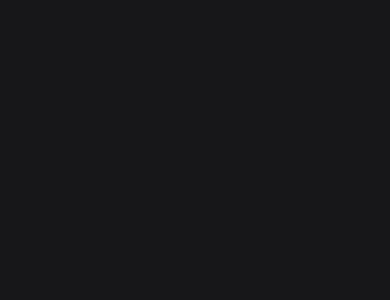
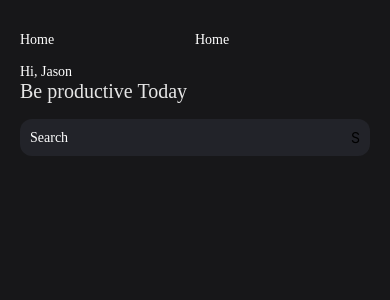
Before and after one commit to trithucvo010704/todolist, a React Native app: screen / in a window 390 px wide. Shown: the top 300 px of the page. Built offline with nearby package versions, Linux system fonts and the light colour scheme.

Commit message:
vo tri thuc them new component and fix global styles

```diff
--- a/App.tsx
+++ b/App.tsx
@@ -10,6 +10,9 @@
     backgroundColor={'transparent'}
     />
     <HomeScreen/>
+    <View>
+
+    </View>
    </>
   )
 }
--- a/src/components/Container.tsx
+++ b/src/components/Container.tsx
@@ -12,7 +12,9 @@
     const{title ,back,right,children} = props ;
   return (
     <ScrollView style = {[globalStyles.container]}>
-    {props.children}
+    {
+    props.children}
+
     </ScrollView>
 
   )
--- /dev/null
+++ b/src/components/Rowcomponents.tsx
@@ -0,0 +1,41 @@
+import { View, Text, TouchableOpacity, StyleProp, ViewStyle } from 'react-native'
+import React, { ReactNode } from 'react'
+import { globalStyles } from '../styles/globalStyles';
+
+interface Props {
+    children : ReactNode ;
+    justify ?:
+    |"center"
+    |"flex-start"
+    |"flex-end"
+    |"space-between"
+    |"space-around"
+    | "space-evenly"
+    |undefined;
+     // la v
+    onPress ?: () => void ;
+    styles ?: StyleProp<ViewStyle>
+}
+const Rowcomponents = (props :Props) => {
+    const {children,justify , onPress,styles} = props ;
+
+    const localStyle =[
+      globalStyles.row,
+      {
+      justifyContent: justify?? 'center' ,
+      },
+      styles,
+    ];
+  return onPress ?
+    <TouchableOpacity style = {localStyle}
+      onPress = {onPress ?() => onPress() : undefined}>
+        {children}
+    </TouchableOpacity>
+   : (
+    <View style ={localStyle}>
+      {children}
+    </View>
+  )
+}
+
+export default Rowcomponents
--- /dev/null
+++ b/src/components/Sectioncomponent.tsx
@@ -0,0 +1,19 @@
+
+// de chua noi dung tung dong khac nhau mot khoang trang nhu hinh
+import { View, Text } from 'react-native'
+import React, { Children, ReactNode } from 'react'
+import { globalStyles } from '../styles/globalStyles'
+
+interface Props  {
+    children: ReactNode ,
+}
+const Sectioncomponent = (props: Props) => {
+    const{children} = props
+  return (
+    <View style ={[globalStyles.section]}>
+      {children}
+    </View>
+  )
+}
+
+export default Sectioncomponent
--- /dev/null
+++ b/src/components/Textcomponent.tsx
@@ -0,0 +1,30 @@
+// de sua chu do phai moi lan minh goi view thi minh phai sua
+import { View, Text } from 'react-native'
+import React from 'react'
+import { globalStyles } from '../styles/globalStyles'
+import { fontFamilies } from '../constants/fontFamilies';
+import { colors } from '../constants/colors';
+interface Props {
+    text: string,
+    size?: number,
+    font?: string,
+    color?: string,
+    flex ?: number ,
+};
+const TextComponent = (props: Props) => {
+    const { text, size, font, color ,flex } = props;
+
+
+    return (
+        <Text style={[globalStyles.text,{
+            fontFamily : font ?? fontFamilies.semi_bold ,
+            fontSize  :size ?? 14 ,
+            color : color ?? colors.text ,
+            flex : flex ?? 1 ,
+        }]}>
+            {text}
+        </Text>
+    )
+}
+
+export default TextComponent
--- /dev/null
+++ b/src/components/Titlecomponent.tsx
@@ -0,0 +1,30 @@
+// component de luu title cho homescreen
+
+
+import { View, Text } from 'react-native'
+import React from 'react'
+import TextComponent from './Textcomponent';
+import { fontFamilies } from '../constants/fontFamilies';
+import { colors } from '../constants/colors';
+
+interface Props {
+    text : string ,
+    font ?: string ,
+    size ?: number,
+    color ?: string ,
+}
+
+const Titlecomponent = (props : Props) => {
+
+    const{text ,font , size , color } = props ;
+  return (
+    <TextComponent
+        size = {size ?? 20}
+        font ={font ?? fontFamilies.semi_bold}
+        color = {color ?? colors.desc }
+        text ={text}
+    />
+  )
+}
+
+export default Titlecomponent
--- a/src/constants/colors.ts
+++ b/src/constants/colors.ts
@@ -1,7 +1,7 @@
 export const colors = {
     bgColor : '#171719', // mau background
-    gray : '#232229', // mau cua cac the tim kiem vv
+    gray : '#222329', // mau cua cac the tim kiem vv
     text : '#ffffff' , // mau chu
     desc :'#e6e6e6' , // mau cua mo ta
-    blue : '#3618E0' ,
-} ;
+    blue : '#3618e0' ,
+};
--- a/src/homes/HomeScreen.tsx
+++ b/src/homes/HomeScreen.tsx
@@ -1,60 +1,40 @@
-import { View, Text } from 'react-native'
+import { View, Text, TextComponent } from 'react-native'
 import React from 'react'
 import Container from '../components/Container'
 import { globalStyles } from '../styles/globalStyles'
 import { fontFamilies } from '../constants/fontFamilies'
+import Rowcomponents from '../components/Rowcomponents'
+import Sectioncomponent from '../components/Sectioncomponent'
+import Textcomponent from '../components/Textcomponent'
+import Titlecomponent from '../components/Titlecomponent'
+import { colors } from '../constants/colors'
 
 const HomeScreen = () => {
   return (
     <Container >
-      {/* <text style = {globalStyles.text}>fafa</text>
-      <text style = {globalStyles.text}>fafa</text>
-      <text style = {globalStyles.text}>fafa</text>
-      <text style = {globalStyles.text}>fafa</text>
-      <text style = {globalStyles.text}>fafa</text>
-      <text style = {globalStyles.text}>fafa</text>  */}
-    <view>
-      <view
-        style={{
-          flex: 1,
-          backgroundColor: 'coral'  ,
-          margin :10,
-          width:'20%' ,
-          height :20 ,
+      <Sectioncomponent>
+        <Rowcomponents justify="space-between">
+          <Textcomponent text="Home"/>
+          <Textcomponent text="Home"/>
+        </Rowcomponents>
+      </Sectioncomponent>
+      <Sectioncomponent>
 
-        }}
-      />
-      <view
-        style={{
-          flex: 1,
-          backgroundColor: 'coral'  ,
-          margin :10,
-          width:'20%' ,
-          height :20 ,
+      <Textcomponent text="Hi, Jason"/>
+      <Titlecomponent text="Be productive Today" />
 
-        }}
-      />
-      <view
-        style={{
-          flex: 1,
-          backgroundColor: 'coral'  ,
-          margin :10,
-          width:'20%' ,
-          height :20 ,
+      </Sectioncomponent>
 
-        }}
-      />
-      <view
-        style={{
-          flex: 1,
-          backgroundColor: 'coral'  ,
-          margin :10,
-          width:'20%' ,
-          height :20 ,
+      <Sectioncomponent>
 
-        }}
-      />
-    </view>
+        <Rowcomponents
+          styles ={[globalStyles.inputContainer]}
+          onPress={() => console.log('An vao mat nick ')}>
+          <Textcomponent text="Search"/>
+          <Text> S</Text>
+        </Rowcomponents>
+      </Sectioncomponent>
+
     </Container>
 
   )
--- a/src/styles/globalStyles.ts
+++ b/src/styles/globalStyles.ts
@@ -1,4 +1,4 @@
-import { StyleSheet } from "react-native";
+import { Platform, StyleSheet } from "react-native";
 import { colors } from "../constants/colors";
 import { fontFamilies } from "../constants/fontFamilies";
 
@@ -6,10 +6,31 @@
     container:{
         flex: 1,
         backgroundColor : colors.bgColor,
+        padding : 20 ,
+        paddingTop : Platform.OS === "ios" ? 42 : 32 ,
     },
+
+    row :{
+        flex: 1,
+        flexDirection: "row",
+        justifyContent: "center", // noi dung mac dinh nen nam o giua
+        alignItems: "center", // can chinh noi dung o giua
+    },
+
     text: {
         fontSize : 14 ,
         fontFamily: fontFamilies.bold ,
         color: colors.text ,
+    } ,
+    inputContainer:{
+        backgroundColor:colors.gray ,
+        borderRadius :12 ,
+        paddingHorizontal : Platform.OS === 'ios' ?12 : 10 ,
+        paddingVertical : 10 ,
+
+    }
+    ,
+    section :{
+        marginBottom :16 , // le duoi
     }
 })
```
Also changed, not shown: src/components/CardComponent.tsx (added, +25 -0 lines).
